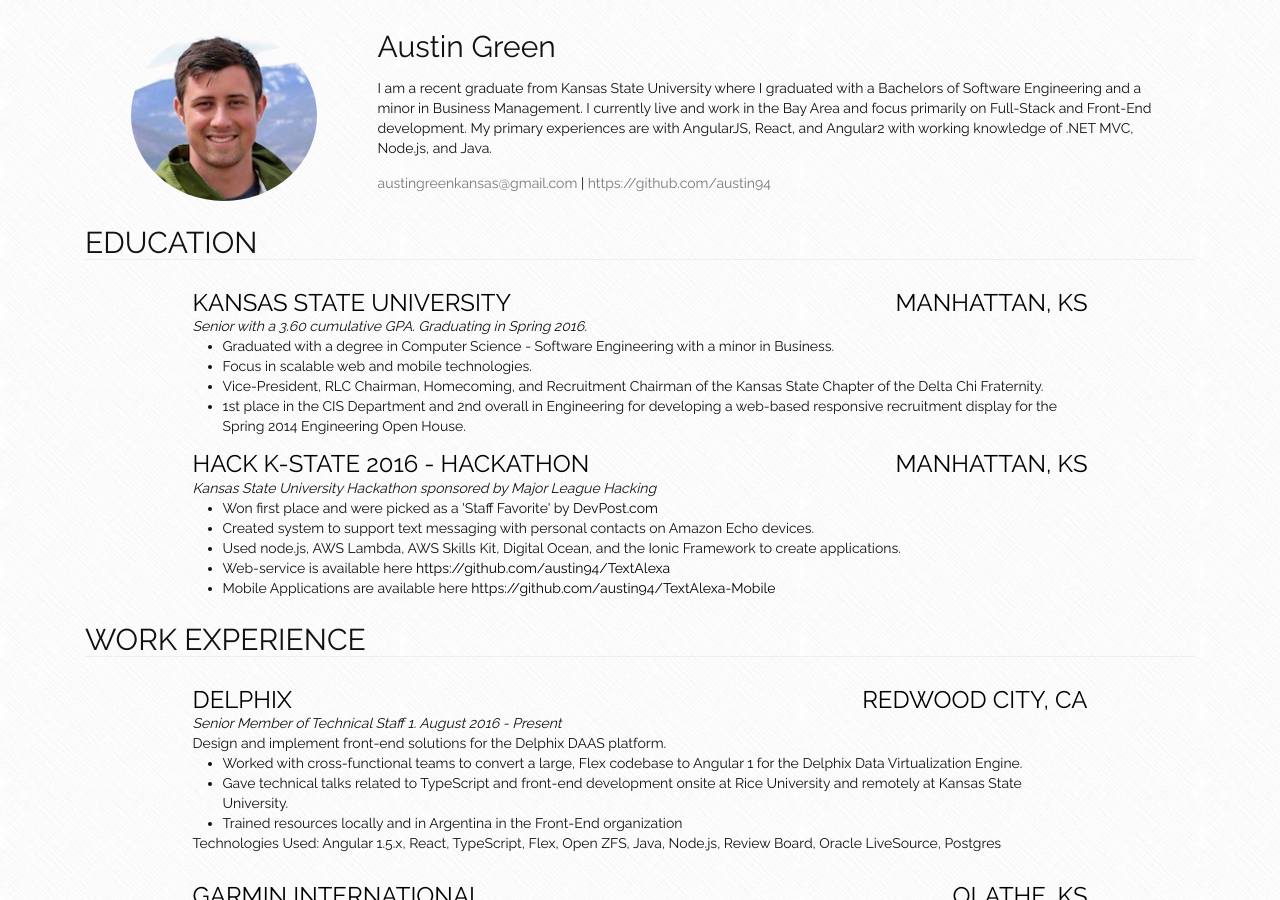
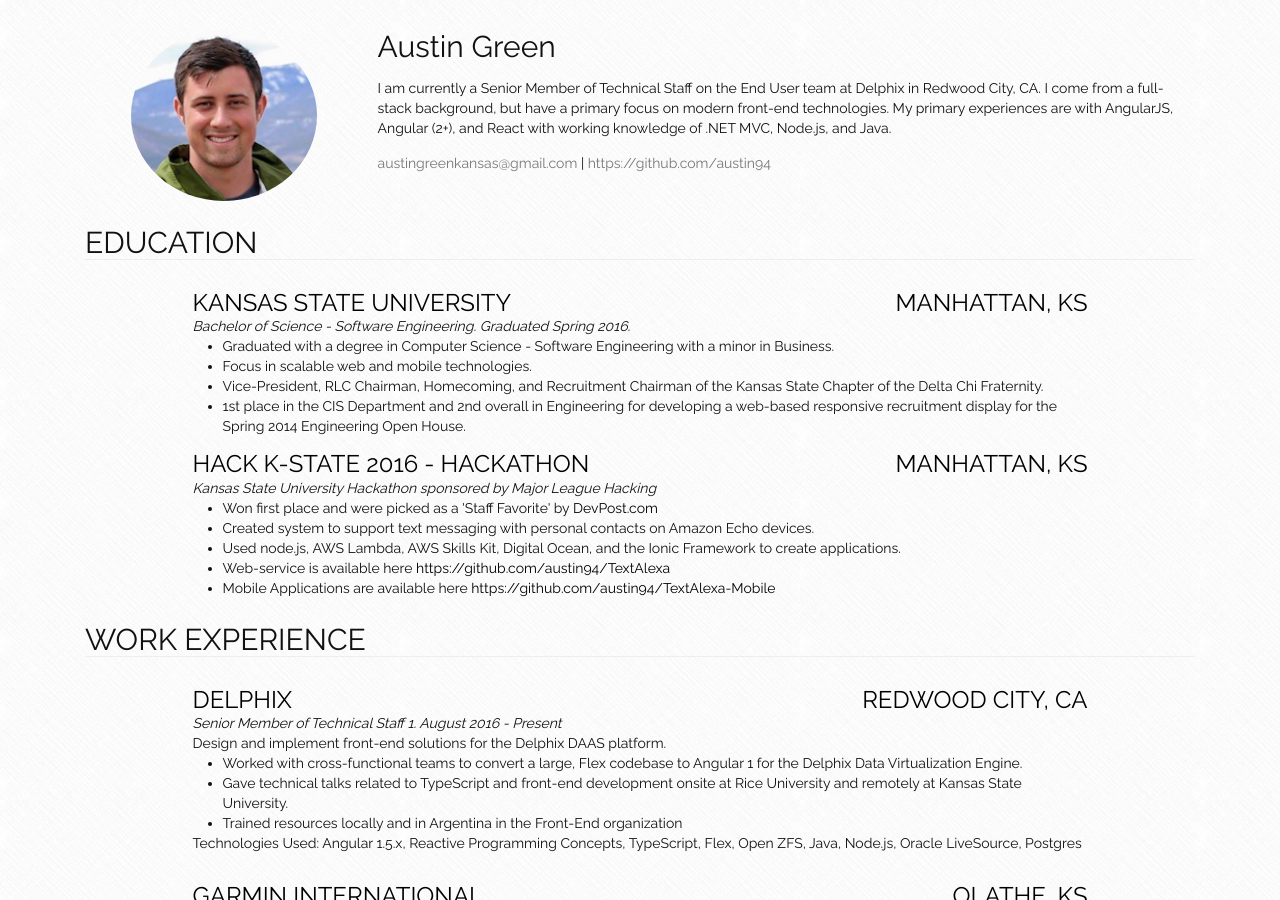
Before and after one commit to 121940kz/austingreen.info, a Jekyll site: the page built from index.html, in a window 1280 px wide and 900 px high. Built offline with Jekyll 4.4.1, drawn with Linux system fonts in a browser that asks for light colours.

Commit message:
Update information.json

```diff
--- a/_data/information.json
+++ b/_data/information.json
@@ -1,7 +1,7 @@
 {
   "introduction": {
     "name": "Austin Green",
-    "description": "I am a recent graduate from Kansas State University where I graduated with a Bachelors of Software Engineering and a minor in Business Management.  I currently live and work in the Bay Area and focus primarily on Full-Stack and Front-End development.  My primary experiences are with AngularJS, React, and Angular2 with working knowledge of .NET MVC, Node.js, and Java.",
+    "description": "I am currently a Senior Member of Technical Staff on the End User team at Delphix in Redwood City, CA.  I come from a full-stack background, but have a primary focus on modern front-end technologies.  My primary experiences are with AngularJS, Angular (2+), and React with working knowledge of .NET MVC, Node.js, and Java.",
     "links": [
       {
         "text": "austingreenkansas@gmail.com",
@@ -21,7 +21,7 @@
           "name": "Kansas State University",
           "url": "http://www.k-state.edu",
           "location": "Manhattan, KS",
-          "subText": "Senior with a 3.60 cumulative GPA. Graduating in Spring 2016.",
+          "subText": "Bachelor of Science - Software Engineering. Graduated Spring 2016.",
           "description": "",
           "involvement": [
             {
@@ -84,7 +84,7 @@
                 "description": "Trained resources locally and in Argentina in the Front-End organization"
               }
             ],
-            "technologies": "Angular 1.5.x, React, TypeScript, Flex, Open ZFS, Java, Node.js, Review Board, Oracle LiveSource, Postgres"
+            "technologies": "Angular 1.5.x, Reactive Programming Concepts, TypeScript, Flex, Open ZFS, Java, Node.js, Oracle LiveSource, Postgres"
           },
           {
             "name": "Garmin International",
```
